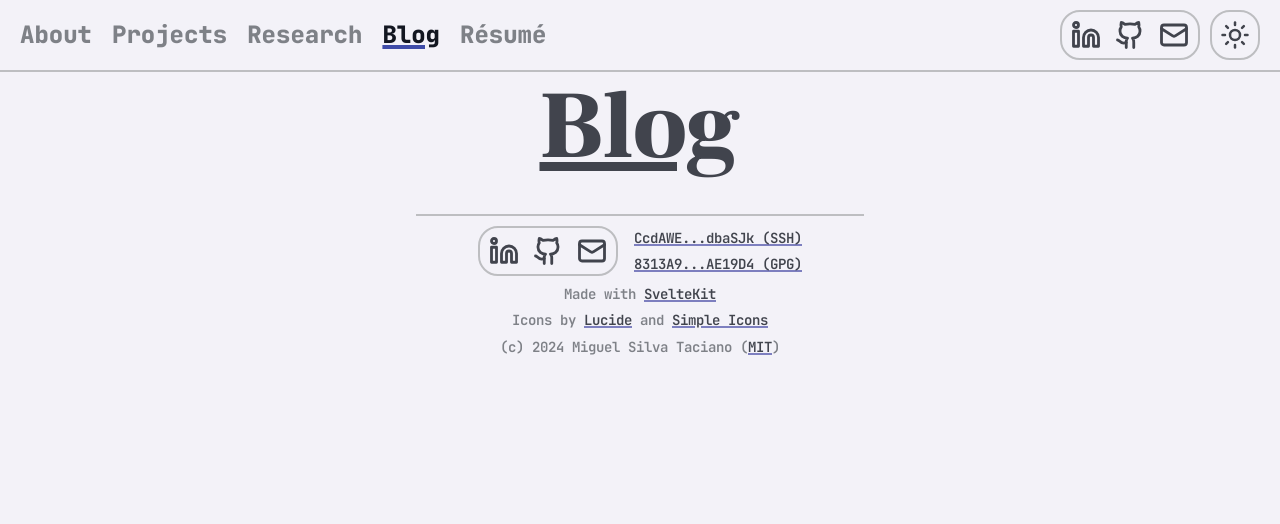
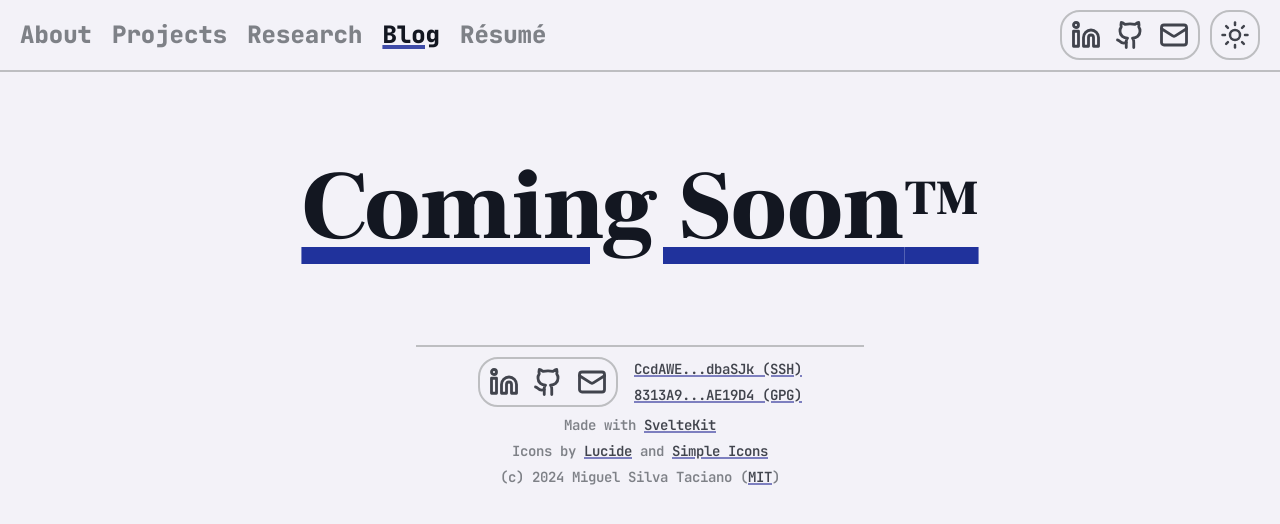
Before and after one commit to mtaciano/portfolio, a SvelteKit app: page /blog in a window 1280 px wide. Shown: the top 524 px of the page. Built offline with nearby package versions, Linux system fonts and the light colour scheme.

Commit message:
Add blog page
I don't plan on updating it so soon, since I have other priorities at
the moment. Therefore, I'll put a placeholder text to warn users that
the blog is not yet implemented, and will not be so soon.

```diff
--- a/src/routes/blog/+page.svelte
+++ b/src/routes/blog/+page.svelte
@@ -2,15 +2,46 @@
   <title>Miguel Taciano :: Blog</title>
 </svelte:head>
 
-<h1>Blog</h1>
+<div class="outer">
+  <h1>Coming Soon<sup>TM</sup></h1>
+</div>
 
 <style lang="scss">
+  * {
+    text-align: center;
+  }
+
+  .outer {
+    margin: {
+      top: 5rem;
+      bottom: 5rem;
+    }
+  }
+
   h1 {
-    font-family: var(--font-serif);
-    font-weight: 900;
-    font-size: 6rem;
+    color: var(--text-color-strong);
+    font: {
+      family: var(--font-serif);
+      size: clamp(4.125rem, 10vw, 6.125rem);
+      weight: 900;
+    }
+    text-decoration: {
+      line: underline;
+      style: solid;
+      color: var(--theme-color-normal);
+      thickness: 0.175em;
+    }
+    padding: {
+      left: 1rem;
+      right: 1rem;
+    }
+  }
 
-    text-align: center;
-    text-decoration: underline;
+  sup {
+    font: {
+      family: inherit;
+      size: 0.5em;
+      weight: inherit;
+    }
   }
 </style>
```
